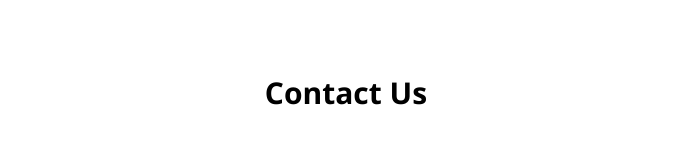
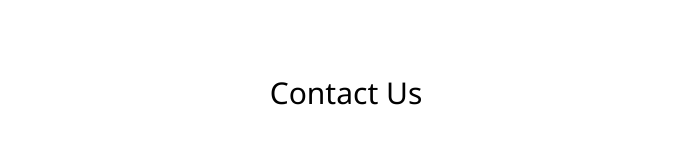
Before and after one commit to ismetergin/deneio, a plain HTML site: page index.html in a window 1280 px wide. Shown: the part 280-424 px from the top of the page, without its empty margins (294-986 px from the left). Drawn offline with nearby package versions, Linux system fonts and the light colour scheme; a script that the page names is missing.

Commit message:
Update index.html

```diff
--- a/index.html
+++ b/index.html
@@ -20,7 +20,7 @@
 <p style="text-align: center;"><strong>Headquarter:</strong> İkitelli OSB Mah. Bedrettin Dalan Blv. Metro34 Plaza 23/56 Başakşehir / İstanbul</p>
 <p style="text-align: center;"><strong>&nbsp;ISBI Freezone:</strong> Yeşilk&ouml;y SB Mah. C Blok NO:1/7 Bakırk&ouml;y / İstanbul <br /><br /></p>
 <br />
-<h2 style="text-align: center;"><strong>Contact Us</strong>  <br /><br /></h2>
+<h2 style="text-align: center;">Contact Us<br /><br /></h2>
 
 <div class="w3-row">
   <div class="w3-container w3-quarter">
```
